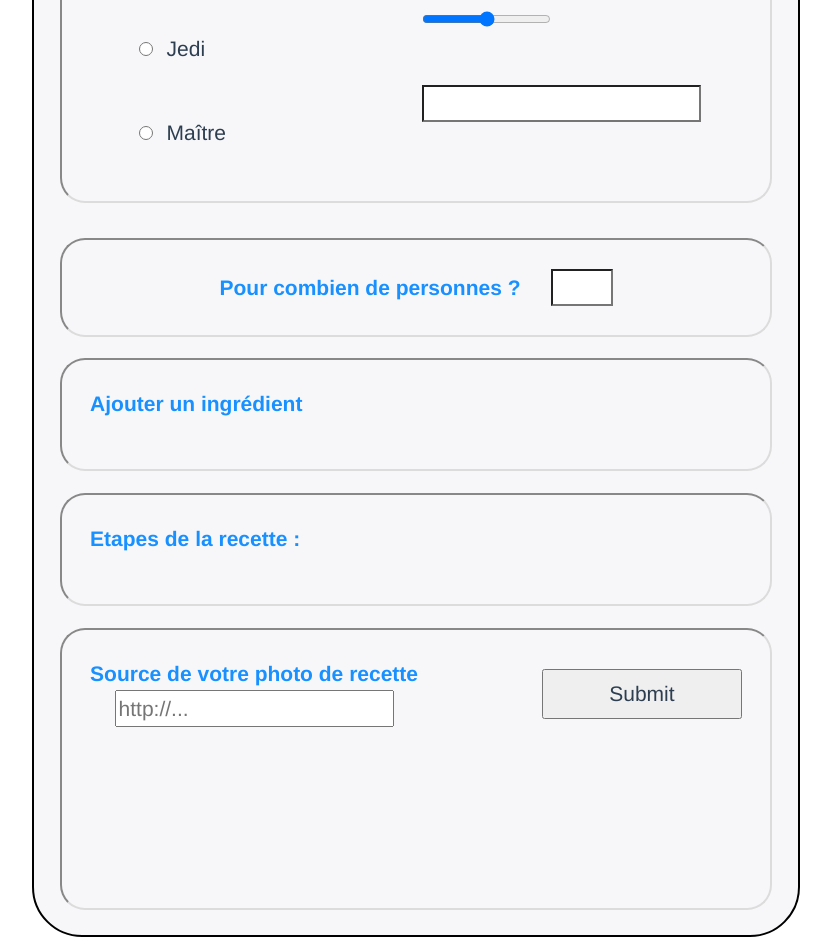
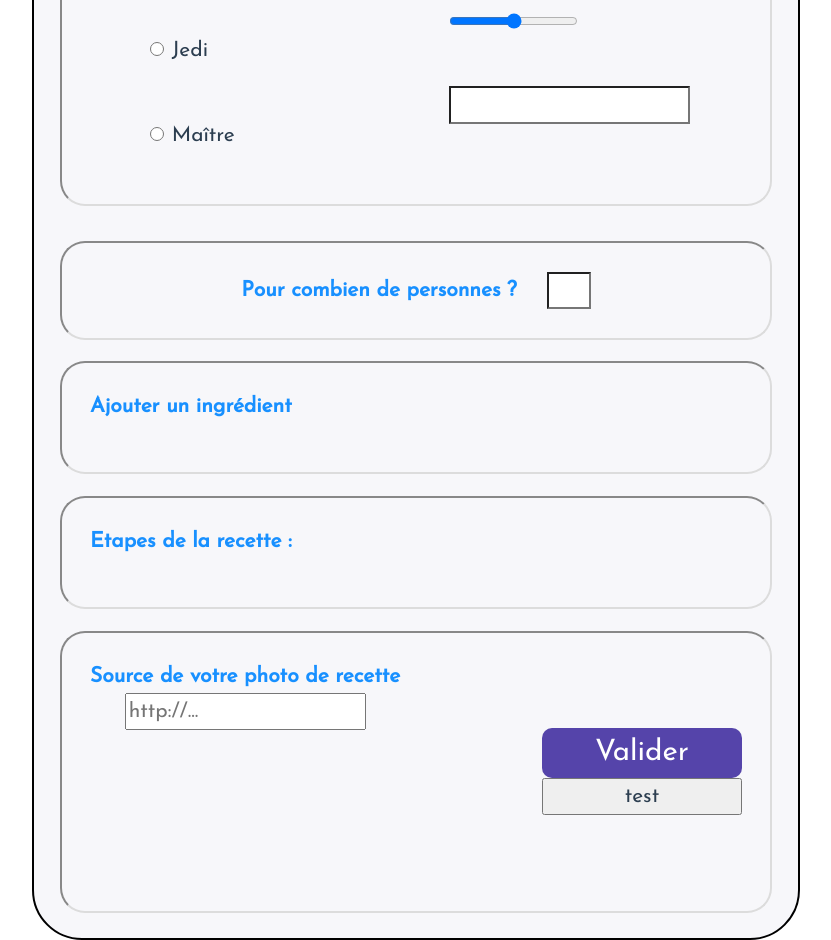
Before and after one commit to sebastienfernandez/cantina, a Vue app: page /edit in a window 1280 px wide. Shown: the part 740-1680 px from the top of the page, without its empty margins (224-1055 px from the left). Built offline with nearby package versions, Linux system fonts and the light colour scheme.

Commit message:
petites modifications, supression des components Step et Ingredient, commentaires

```diff
--- a/public/index.html
+++ b/public/index.html
@@ -6,14 +6,17 @@
     <meta name="viewport" content="width=device-width,initial-scale=1.0">
     <link rel="icon" href="<%= BASE_URL %>favicon.ico">
     <title>Cantina</title>
+    <!-- import d'une police d'écriture -->
+    <link href="https://fonts.googleapis.com/css?family=Josefin+Sans&display=swap" rel="stylesheet">
   </head>
   <body>
+    <!-- si les scripts ne sont pas pris en charge ou désactivés -->
     <noscript>
       <strong>Le site de la Cantina est en re-construction pour une version 2.0 ;)</strong>
     </noscript>
     <div id="app">
       <!-- Le contenu-rendu de mon site -->
     </div>
-    <!-- mes fichiers de fonctionnalité js -->
+    <!-- mes fichiers complémentaires de fonctionnalité js -->
   </body>
 </html>
--- a/src/App.vue
+++ b/src/App.vue
@@ -6,7 +6,7 @@
 
 <style lang="scss">
 #app {
-  font-family: 'Avenir', Helvetica, Arial, sans-serif;
+  font-family: 'Josefin Sans', sans-serif;
   -webkit-font-smoothing: antialiased;
   -moz-osx-font-smoothing: grayscale;
   text-align: center;
--- a/src/views/Edit.vue
+++ b/src/views/Edit.vue
@@ -1,12 +1,10 @@
 <template>
   <div class="edit">
     <h1>{{ newTitle }}</h1>
+
     <form
       id="form"
       @submit="checkForm"
-      action="https://vuejs.org/"
-      method="post"
-      novalidate="true"
     >
 
   <p class="labelInputRow">
@@ -29,6 +27,7 @@
       cols="50"
       rows="5"
       maxlength="150"
+      aria-placeholder="Court texte descriptif..."
     >
 
     </textarea>
@@ -38,9 +37,21 @@
   <div class="diffAndTime">
     <span class="difficutySelect">
         <p class="blueTitle">Difficulté :</p><br />
-        <p><input type="radio" name="difficulty" value="padawan" id="padawan" checked /> <label for="padawan">Padawan</label></p><br />
-        <p><input type="radio" name="difficulty" value="jedi" id="jedi" /> <label for="jedi">Jedi</label></p><br />
-        <p><input type="radio" name="difficulty" value="master" id="master" /> <label for="master">Maître</label></p><br />
+        <p>
+          <input type="radio" v-model="difficulty" name="difficulty" value="padawan" id="padawan" checked />
+          <label for="padawan">Padawan</label>
+        </p>
+        <br />
+        <p>
+          <input type="radio" v-model="difficulty" name="difficulty" value="jedi" id="jedi" />
+          <label for="jedi">Jedi</label>
+        </p>
+        <br />
+        <p>
+          <input type="radio" v-model="difficulty" name="difficulty" value="master" id="master" />
+          <label for="master">Maître</label>
+        </p>
+        <br />
     </span>
 
     <p class="inputsTime">
@@ -58,10 +69,9 @@
   <div class="infosAdd">
     <p class="titleAdd">
      <b class="blueTitle">Ajouter un ingrédient</b>
-     <a-icon type="plus-circle" class="buttonAdd" v-on:click="addIngredient" />
+     <a-icon type="plus-circle" class="buttonAdd"/>
     </p>
-    <ul>
-      <li v-for="ingrediant in ingrediantList">{{ ingrediant }}</li>
+      <!-- liste des ingredients -->
       <div v-for="ingrediant in ingrediantList" class="ingredientInterface">
         <input name="qty" type="number" min="1" max="1000"/>
         <select name="mesure" id="mesure">
@@ -71,18 +81,22 @@
             <option value=" "> </option>
         </select>
         <input name="ingredient" type="text" maxlength="30"/>
-        <a-icon type="close-square" v-on:click="deleteIngredient" class="closeButton" />
+        <a-icon type="close-square" class="closeButton" />
     </div>
-    </ul>
+
   </div>
   <div class="infosAdd">
     <p class="titleAdd">
      <b class="blueTitle">Etapes de la recette : </b>
-     <a-icon type="plus-circle" class="buttonAdd" v-on:click="addStep" />
+     <a-icon type="plus-circle" class="buttonAdd"/>
     </p>
-    <ul>
-      <li v-for="step in stepList">{{ step }}</li>
-    </ul>
+      <!-- liste des etapes -->
+      <div v-for="step in stepList" class="stepInterface">
+        <textarea name="step" rows="3" cols="45">
+
+        </textarea>
+        <a-icon type="close-square"/>
+    </div>
   <div>
 
     </div>
@@ -94,10 +108,13 @@
       <input type="url" placeholder="http://..." name="srcImg" id="srcImg" v-model="srcImg"/>
     </p>
     <div class="buttonsFooter">
-      <input type="submit" value="Submit" class="buttonFooter" >
+      <!-- validation du formulaire -->
+      <input type="submit" value="Valider" class="buttonFooter" >
+      <button v-on:click="testFunc">test</button>
     </div>
   </div>
 
+  <!-- affiche toutes les erreurs de saisie du formulaire -->
   <p v-if="errors.length" class="errorMessage">
     <b class="warning">Veuillez corriger les erreurs suivantes :</b>
     <ul>
@@ -111,16 +128,9 @@
 
 <script lang="ts">
   import { Component, Vue, } from 'vue-property-decorator';
-  import Ingredient from '@/components/Ingredient.vue';
-  import Step from '@/components/Step.vue';
   import axios from 'axios'
 
-  @Component({
-  components: {
-    Ingredient,
-    Step
-  }
-})
+  @Component({})
 
   export default class Edit extends Vue {
 
@@ -137,11 +147,9 @@
     persons: any = null
     srcImg: any = null
 
-    addIngredient() : void {
 
-    }
 
-    addStep() : void {
+    testFunc() : void {
 
     }
 
@@ -159,14 +167,14 @@
       if (!this.difficulty) {
         this.errors.push('Difficulté de la recette requise');
       }
-      if (!this.timeValue || this.timeValue > 0 || Number.isInteger(this.timeValue) === true) {
+      if (!this.timeValue || this.timeValue < 0 || (isFinite(this.timeValue) == true)) {
         this.errors.push('Temps de préparation requis, celui-ci doit être entier et positif');
       }
-      if (!this.persons || this.persons > 0 || Number.isInteger(this.persons) === true) {
+      if (!this.persons || this.persons < 0 || (isFinite(this.persons) == true)) {
         this.errors.push('Nombre de personne(s) requis, celui-ci doit être entier et positif');
       }
 
-      if(this.stepList.length === 0) {
+      /*if(this.stepList.length === 0) {
         this.errors.push('La recette doit suivre au moins une étape')
       }
 
@@ -176,18 +184,29 @@
 
       if (!this.errors.length && this.stepList.length > 0 && this.ingrediantList.length > 0 ) {
         return true;
-      }
+      }*/
 
 
 
       e.preventDefault();
+      console.log('rrrr')
 
-      axios
+      /*axios
         .post('http://localhost:9000/api/recipes')
         .then(response => (console.log(response), alert("Nouvelle recette crée")))
                 .catch(error => {
                     console.log(error)
                 })
+
+      axios({
+        method: 'post',
+        url: 'http://localhost:9000/api/recipes',
+        data: this.newRecipe
+      })
+      .then(response => (console.log(response)))
+      .catch(error => {
+        console.log(error)
+      })*/
 
     }
 
@@ -229,13 +248,6 @@
   .blueTitle {
     font-weight: bold;
     color: #1890ff;
-  }
-
-  .errorMessage {
-    display: flex !important;
-    flex-direction: column !important;
-    margin: 0 auto !important;
-    margin-bottom: 5% !important;
   }
 
   .labelInputRow {
@@ -342,15 +354,33 @@
   .buttonsFooter {
     display: flex;
     flex-direction: column;
-    justify-content: space-between;
+    justify-content: center;
     height: 200px;
   }
 
   .buttonFooter {
-    cursor: pointer;
     width: 200px;
     height: 50px;
+    background-color: #54a;
+    color: white;
+    border: none;
+    font-size: 1.4em;
+    border-radius: 10px;
+    cursor: pointer;
   }
+
+  .errorMessage {
+    display: flex !important;
+    flex-direction: column !important;
+    margin: 0 auto !important;
+    margin-bottom: 5% !important;
+  }
+
+  .warning {
+    color: red;
+  }
+
+  /** MEDIA QUERIES */
 
   @media screen and (max-width: 1040px) {
     form {
@@ -361,6 +391,8 @@
       width: 80%;
     }
   }
+
+  /** MEDIA QUERIES */
 
   @media screen and (max-width: 880px) {
     .edit {
--- a/src/views/Home.vue
+++ b/src/views/Home.vue
@@ -2,7 +2,10 @@
   <div class="home">
     <header class="headerHome">
       <h1>Cantina</h1>
-      <h2 class="h2">{{ title }}</h2>
+      <h2 class="h2">{{ text }}</h2>
+
+      <!-- Barre de recherche -->
+
       <div id="searchBar" class="components-input-demo-presuffix">
         <a-input-search
           id="searchInput"
@@ -15,20 +18,27 @@
         </a-input-search>
       </div>
     </header>
+
     <main>
       <section class="filtersContainer">
         <h2>Filtrer vos recettes par :</h2>
         <div class="filtersContent">
+
+          <!-- champ du filtre de la difficulté  -->
+
           <a-dropdown class="filterContent">
             <a-menu slot="overlay" @click="getDifficulty">
-              <a-menu-item key="1"><a-icon type="user" />Padawan</a-menu-item>
-              <a-menu-item key="2"><a-icon type="user" />Jedi</a-menu-item>
-              <a-menu-item key="3"><a-icon type="user" />Maître</a-menu-item>
+              <a-menu-item key="1"><a-icon type="smile" />Padawan</a-menu-item>
+              <a-menu-item key="2"><a-icon type="meh" />Jedi</a-menu-item>
+              <a-menu-item key="3"><a-icon type="frown" />Maître</a-menu-item>
             </a-menu>
             <a-button class="filterButtons">
             Difficulté <a-icon type="down" />
             </a-button>
           </a-dropdown>
+
+          <!-- champ du filtre du nombre de personnes  -->
+
           <a-dropdown class="filterContent">
             <a-menu slot="overlay" @click="getPersons">
               <a-menu-item key="1"><a-icon type="user" />1</a-menu-item>
@@ -44,23 +54,31 @@
             Nombre de personnes <a-icon type="down" />
             </a-button>
           </a-dropdown>
+
+          <!-- champ du filtre du temps maximum  -->
+
           <a-dropdown class="filterContent">
             <a-menu slot="overlay" @click="getTime">
-              <a-menu-item key="1"><a-icon type="user" />20</a-menu-item>
-              <a-menu-item key="2"><a-icon type="user" />40</a-menu-item>
-              <a-menu-item key="3"><a-icon type="user" />60</a-menu-item>
-              <a-menu-item key="4"><a-icon type="user" />90</a-menu-item>
-              <a-menu-item key="5"><a-icon type="user" />120</a-menu-item>
+              <a-menu-item key="1"><a-icon type="clock-circle" />20</a-menu-item>
+              <a-menu-item key="2"><a-icon type="clock-circle" />40</a-menu-item>
+              <a-menu-item key="3"><a-icon type="clock-circle" />60</a-menu-item>
+              <a-menu-item key="4"><a-icon type="clock-circle" />90</a-menu-item>
+              <a-menu-item key="5"><a-icon type="clock-circle" />120</a-menu-item>
             </a-menu>
             <a-button class="filterButtons">
             Durée maximum en minutes <a-icon type="down" />
             </a-button>
           </a-dropdown>
+
+          <!-- bouton qui lance le filtrage  -->
           <button @click="toChangeList" id="filterButton" class="toSort">Filtrer</button>
+          <!-- bouton qui remet toutes les recettes avant(s) filtrage(s)  -->
           <button @click="toResetList" id="resetButton" class="toSort">Reset</button>
         </div>
       </section>
       <section id="listOfRecipes">
+
+        <!-- Ensemble des 'cartes' de recette, filtées ou non  -->
 
         <RecipeCard v-if="listChanged === false"
           v-for="recipe in listOfRecipes"
@@ -89,6 +107,7 @@
       </section>
     </main>
     <footer>
+      <!--  Bouton d'ajout de recette -->
       <router-link to="/edit">
         <a-icon type="plus-circle" class="buttonAddRecipe" />
       </router-link>
@@ -97,6 +116,9 @@
 </template>
 
 <script lang="ts">
+
+/* import des composants et modules */
+
 import { Component, Vue } from 'vue-property-decorator';
 import RecipeCard from '@/components/RecipeCard.vue';
 import axios from 'axios'
@@ -108,9 +130,9 @@ import axios from 'axios'
 })
 export default class Home extends Vue {
 
-  // typage (avec typescript) de la variable title
+  // typage des variables
 
-  title: string = 'Avec la Cantina, innovez sur les recettes issues de la culture populaire !'
+  text: string = 'Avec la Cantina, innovez sur les recettes issues de la culture populaire !'
   lessquarter: string = '<15min.'
   info: any = null
   listOfRecipes: any = []
@@ -121,12 +143,14 @@ export default class Home extends Vue {
   filterByPersons?: number;
   filterByTime?: number;
 
+  /* typage des fonctions et de leurs paramètres */
+
+  /* AFFECTE LES CONDITIONS DU FILTRAGE */
 
 
   getName (searchValue?: string): void {
     console.log(searchValue)
     this.filterByName = searchValue
-    console.log(this.filterByName)
   }
 
   getDifficulty(filterValue?: any): void {
@@ -169,6 +193,9 @@ export default class Home extends Vue {
     }
   }
 
+  /* CHANGE LE TABLEAU D'OBJETS PRIS EN COMPTE POUR L'AFFICHAGE DES RECETTES,
+    SOIT LES TABLEAUX TRIES OU LES TABLEAUX AVANT TRIAGE */
+
   toChangeList(): void {
     this.newList = this.listOfRecipes.filter((recipe: any) => {
       if (this.filterByName) {
@@ -193,9 +220,13 @@ export default class Home extends Vue {
 
   }
 
+  /** REAFFICHE LES LISTES AVANT TRI */
+
   toResetList() : void {
     this.listChanged = false;
   }
+
+  /** FAIT APPEL A TOUTES LES RECETTES DU SERVEUR AU MOMENT DU MONTAGE DE HOME */
 
   mounted() {
             axios
@@ -300,6 +331,8 @@ export default class Home extends Vue {
     cursor: pointer;
   }
 
+  /** MEDIA QUERIES */
+
   @media screen and (max-width: 1280px) {
     .headerHome {
       flex-direction: column;
@@ -309,6 +342,8 @@ export default class Home extends Vue {
     width: 400px
   }
   }
+
+  /** MEDIA QUERIES */
 
   @media screen and (max-width: 760px) {
     h1 {
```
Also changed, not shown: src/components/Ingredient.vue (deleted, +0 -35 lines), src/components/RecipeCard.vue (+20 -2 lines), src/components/Step.vue (deleted, +0 -28 lines), src/views/Recipe.vue (+18 -2 lines).
